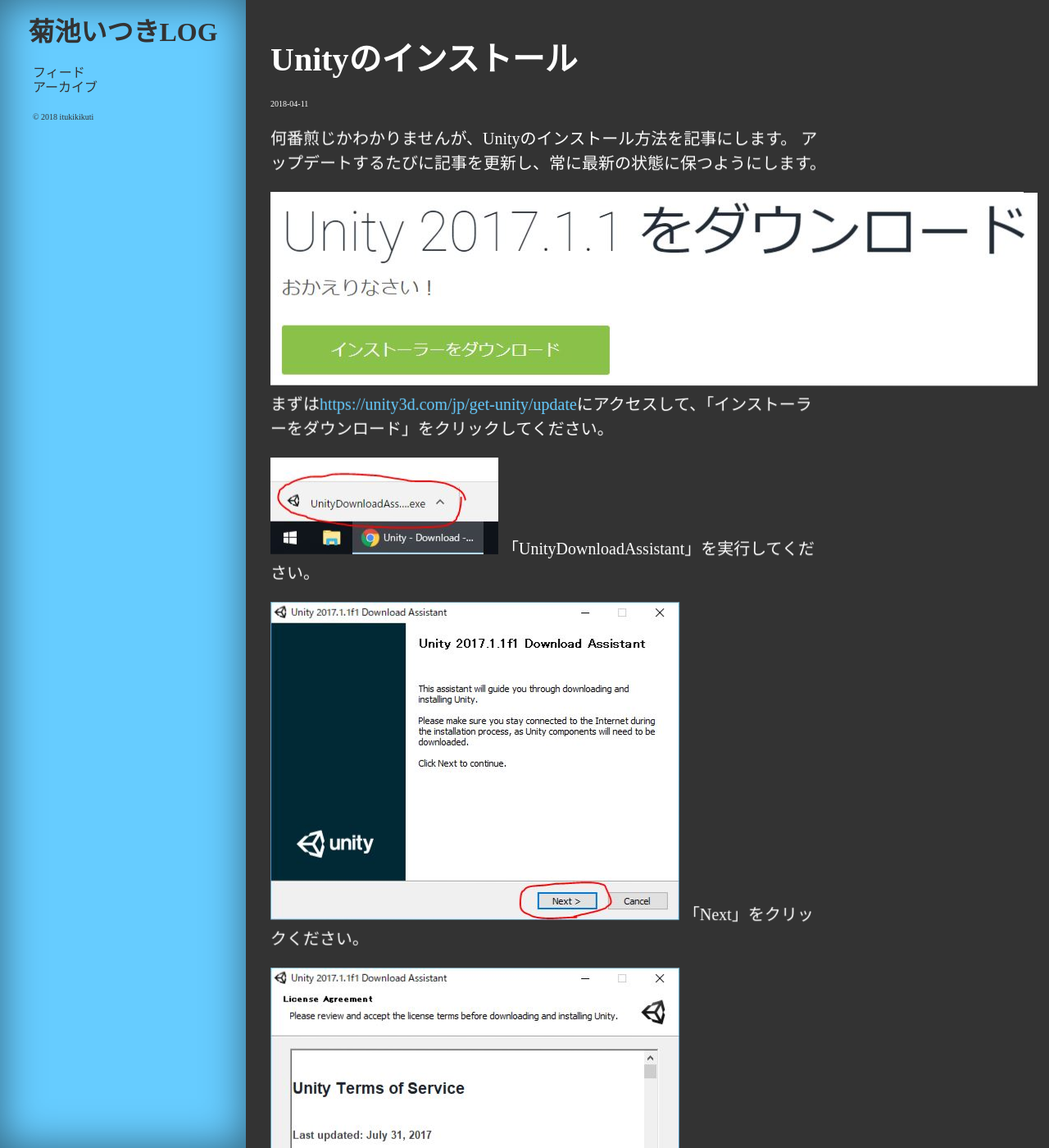
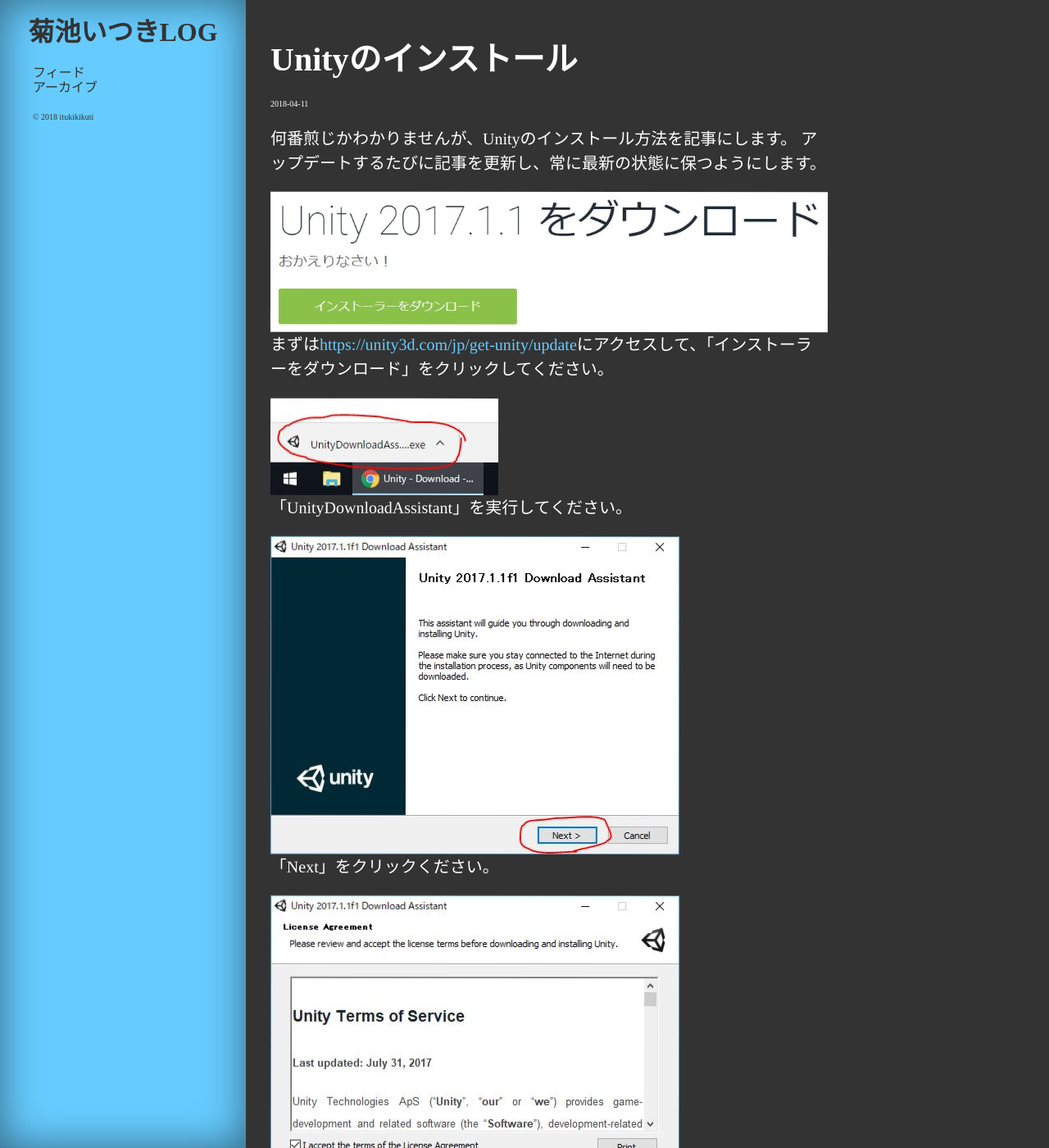
Before and after one commit to itukikikuti/windblow.net, a Jekyll site: the page built from _posts/2018-04-11-Unityのインストール.md, in a window 1280 px wide and 1400 px high. Shown: the whole window at 82% size. Built offline with Jekyll 4.4.1, drawn with Linux system fonts in a browser that asks for light colours; some web fonts are replaced.

Commit message:
Update style.scss

```diff
--- a/assets/css/style.scss
+++ b/assets/css/style.scss
@@ -75,6 +75,10 @@
         font-size: 20px;
         line-height: 1.5;
         transform: rotate(0.05deg);
+        img {
+            display: block;
+            max-width: 680px;
+        }
     }
     &>a {
         display:inline-block;
```
